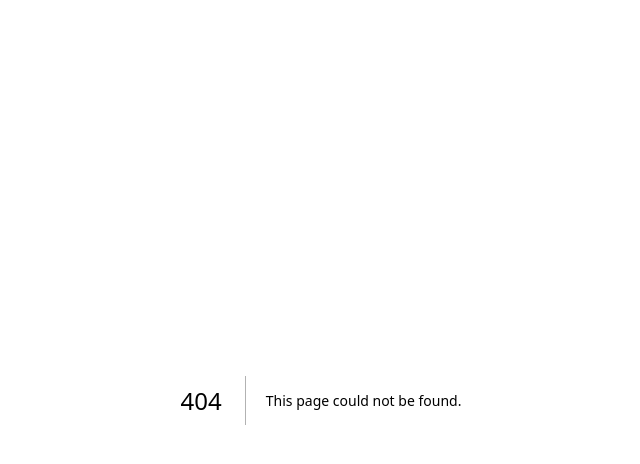
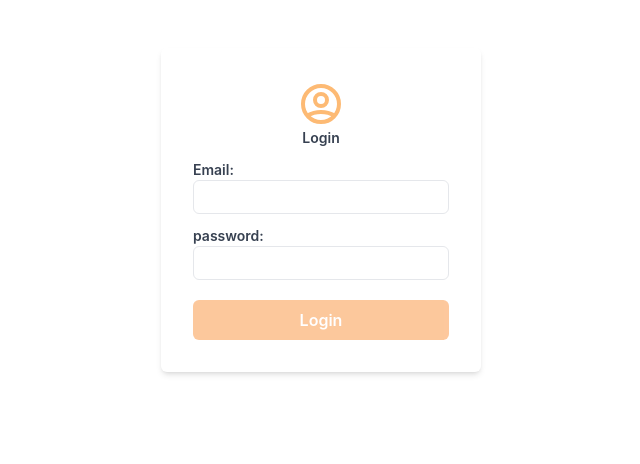
Before and after one commit to habibollahi24/azadi, a Next.js app: page /auth/login in a window 1280 px wide. Before the commit this address had no page. Shown: the top 464 px of the page, without its empty margins (319-959 px from the left). Built offline with nearby package versions, Linux system fonts and the light colour scheme.

Commit message:
change structure

```diff
--- a/HOC/WithRegisterFormik.tsx
+++ b/form/HOC/WithLoginFormik.tsx
@@ -1,29 +1,24 @@
 import { withFormik } from "formik";
-import TemplateRegisterForm from "../components/TemplateRegisterForm";
 import * as Yup from "yup";
+import TemplateLoginForm from "../components/TemplateLoginForm";
 
-interface RegisterFormValues {
-   name: string;
+interface LoginFormValues {
    email: string;
    password: string;
 }
 
-interface RegisterFormProps {
+interface LoginFormProps {
    //add props
 }
 
-const RegisterForm = withFormik<RegisterFormProps, RegisterFormValues>({
+const LoginForm = withFormik<LoginFormProps, LoginFormValues>({
    mapPropsToValues: () => {
       return {
-         name: "",
          email: "",
          password: "",
       };
    },
    validationSchema: Yup.object({
-      name: Yup.string()
-         .min(2, "Must be 2 characters or less")
-         .required("Required"),
       email: Yup.string().email("Invalid email address").required("Required"),
       password: Yup.string()
          .required("No password provided.")
@@ -35,6 +30,6 @@ const RegisterForm = withFormik<RegisterFormProps, RegisterFormValues>({
       console.log(values);
       actions.setSubmitting(false);
    },
-})(TemplateRegisterForm);
+})(TemplateLoginForm);
 
-export default RegisterForm;
+export default LoginForm;
--- /dev/null
+++ b/form/HOC/WithRegisterFormik.tsx
@@ -0,0 +1,40 @@
+import { withFormik } from "formik";
+import TemplateRegisterForm from "../../form/components/TemplateRegisterForm";
+import * as Yup from "yup";
+
+interface RegisterFormValues {
+   name: string;
+   email: string;
+   password: string;
+}
+
+interface RegisterFormProps {
+   //add props
+}
+
+const RegisterForm = withFormik<RegisterFormProps, RegisterFormValues>({
+   mapPropsToValues: () => {
+      return {
+         name: "",
+         email: "",
+         password: "",
+      };
+   },
+   validationSchema: Yup.object({
+      name: Yup.string()
+         .min(2, "Must be 2 characters or less")
+         .required("Required"),
+      email: Yup.string().email("Invalid email address").required("Required"),
+      password: Yup.string()
+         .required("No password provided.")
+         .min(8, "Password is too short - should be 8 chars minimum.")
+         .matches(/[a-zA-Z]/, "Password can only contain Latin letters."),
+   }),
+
+   handleSubmit: (values, actions) => {
+      console.log(values);
+      actions.setSubmitting(false);
+   },
+})(TemplateRegisterForm);
+
+export default RegisterForm;
--- a/components/TemplateRegisterForm.tsx
+++ b/form/components/TemplateLoginForm.tsx
@@ -1,34 +1,32 @@
 import React from "react";
 import { Form, FormikProps } from "formik";
-import LogoForm from "./shared/form/LogoForm";
-import Input from "./shared/form/Input";
-import Button from "./shared/form/Button";
+import LogoForm from "../shared/LogoForm";
+import Input from "../shared/Input";
+import Button from "../shared/Button";
 import { HiOutlineUserCircle } from "react-icons/hi";
 
 interface RegisterFormValues {
-   name: string;
    email: string;
    password: string;
 }
 
-const TemplateRegisterForm = (props: FormikProps<RegisterFormValues>) => {
+const TemplateLoginForm = (props: FormikProps<RegisterFormValues>) => {
    return (
       <Form className=" shadow-md flex flex-col max-w-xs rounded-md p-8 mx-auto mt-12 justify-center  ">
-         <LogoForm Icon={HiOutlineUserCircle}>Register</LogoForm>
+         <LogoForm Icon={HiOutlineUserCircle}>Login</LogoForm>
 
-         <Input label="Name" name="name" />
          <Input label="Email" name="email" type="email" />
          <Input label="password" name="password" type="password" />
 
          <Button
             type="submit"
-            disabled={props.isSubmitting}
+            disabled={!(props.isValid && props.dirty)}
             className="btn-primary !mt-5"
          >
-            Register
+            Login
          </Button>
       </Form>
    );
 };
 
-export default TemplateRegisterForm;
+export default TemplateLoginForm;
--- /dev/null
+++ b/form/components/TemplateRegisterForm.tsx
@@ -0,0 +1,34 @@
+import React from "react";
+import { Form, FormikProps } from "formik";
+import LogoForm from "../shared/LogoForm";
+import Input from "../shared/Input";
+import Button from "../shared/Button";
+import { HiOutlineUserCircle } from "react-icons/hi";
+
+interface RegisterFormValues {
+   name: string;
+   email: string;
+   password: string;
+}
+
+const TemplateRegisterForm = (props: FormikProps<RegisterFormValues>) => {
+   return (
+      <Form className=" shadow-md flex flex-col max-w-xs rounded-md p-8 mx-auto mt-12 justify-center  ">
+         <LogoForm Icon={HiOutlineUserCircle}>Register</LogoForm>
+
+         <Input label="Name" name="name" />
+         <Input label="Email" name="email" type="email" />
+         <Input label="password" name="password" type="password" />
+
+         <Button
+            type="submit"
+            disabled={!(props.isValid && props.dirty)}
+            className="btn-primary !mt-5"
+         >
+            Register
+         </Button>
+      </Form>
+   );
+};
+
+export default TemplateRegisterForm;
--- /dev/null
+++ b/pages/auth/login.tsx
@@ -0,0 +1,11 @@
+import LoginForm from "../../form/HOC/WithLoginFormik";
+
+const LoginPage = () => {
+   return (
+      <>
+         <LoginForm />
+      </>
+   );
+};
+
+export default LoginPage;
--- a/pages/auth/register.tsx
+++ b/pages/auth/register.tsx
@@ -1,4 +1,4 @@
-import RegisterForm from "../../HOC/WithRegisterFormik";
+import RegisterForm from "../../form/HOC/WithRegisterFormik";
 
 const RegisterPage = () => {
    return (
--- a/tailwind.config.js
+++ b/tailwind.config.js
@@ -3,7 +3,7 @@ module.exports = {
    content: [
       "./pages/**/*.{js,ts,jsx,tsx}",
       "./components/**/*.{js,ts,jsx,tsx}",
-      "./HOC/**/*.{js,ts,jsx,tsx}",
+      "./form/**/*.{js,ts,jsx,tsx}",
    ],
    theme: {
       extend: {},
```
Also changed, not shown: form/shared/Button.tsx (renamed from components/shared/form/Button.tsx), form/shared/Input.tsx (renamed from components/shared/form/Input.tsx), form/shared/LogoForm.tsx (renamed from components/shared/form/LogoForm.tsx).
